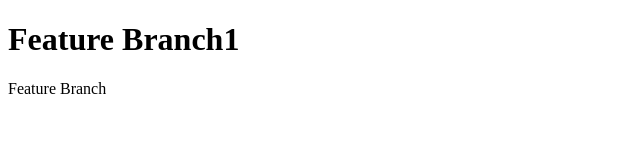
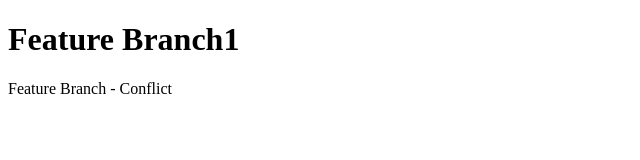
Before and after one commit to Mahima1703/Feb25, a plain HTML site: page index.html in a window 1280 px wide. Shown: the full height of the page, 0-640 px from the left. Drawn offline with Linux system fonts and the light colour scheme.

Commit message:
Line10-2

```diff
--- a/index.html
+++ b/index.html
@@ -7,6 +7,6 @@
     <h1>Feature Branch1</h1>
 </head>
 <body>
-    <p>Feature Branch</p>
+    <p>Feature Branch - Conflict</p>
 </body>
 </html>
```
